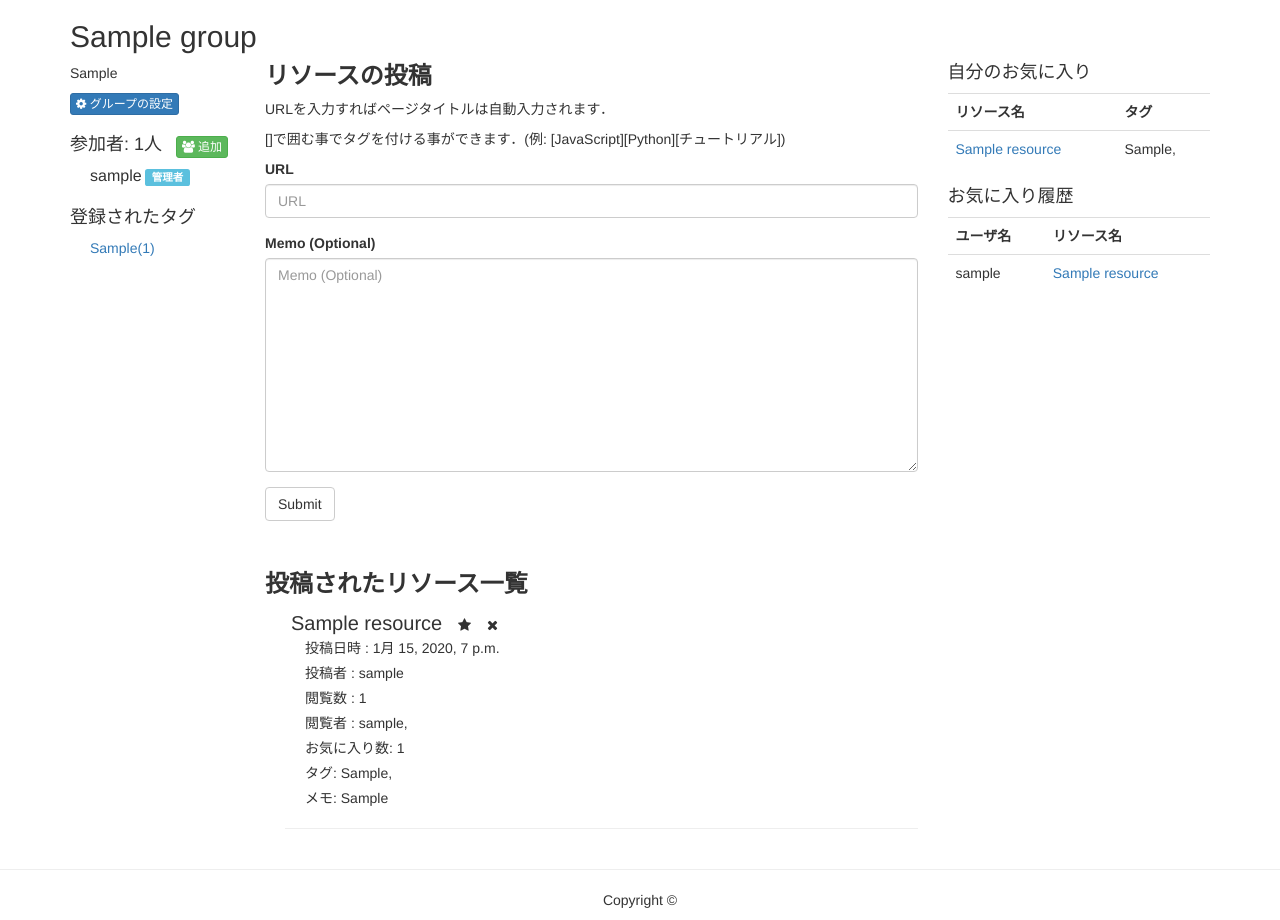
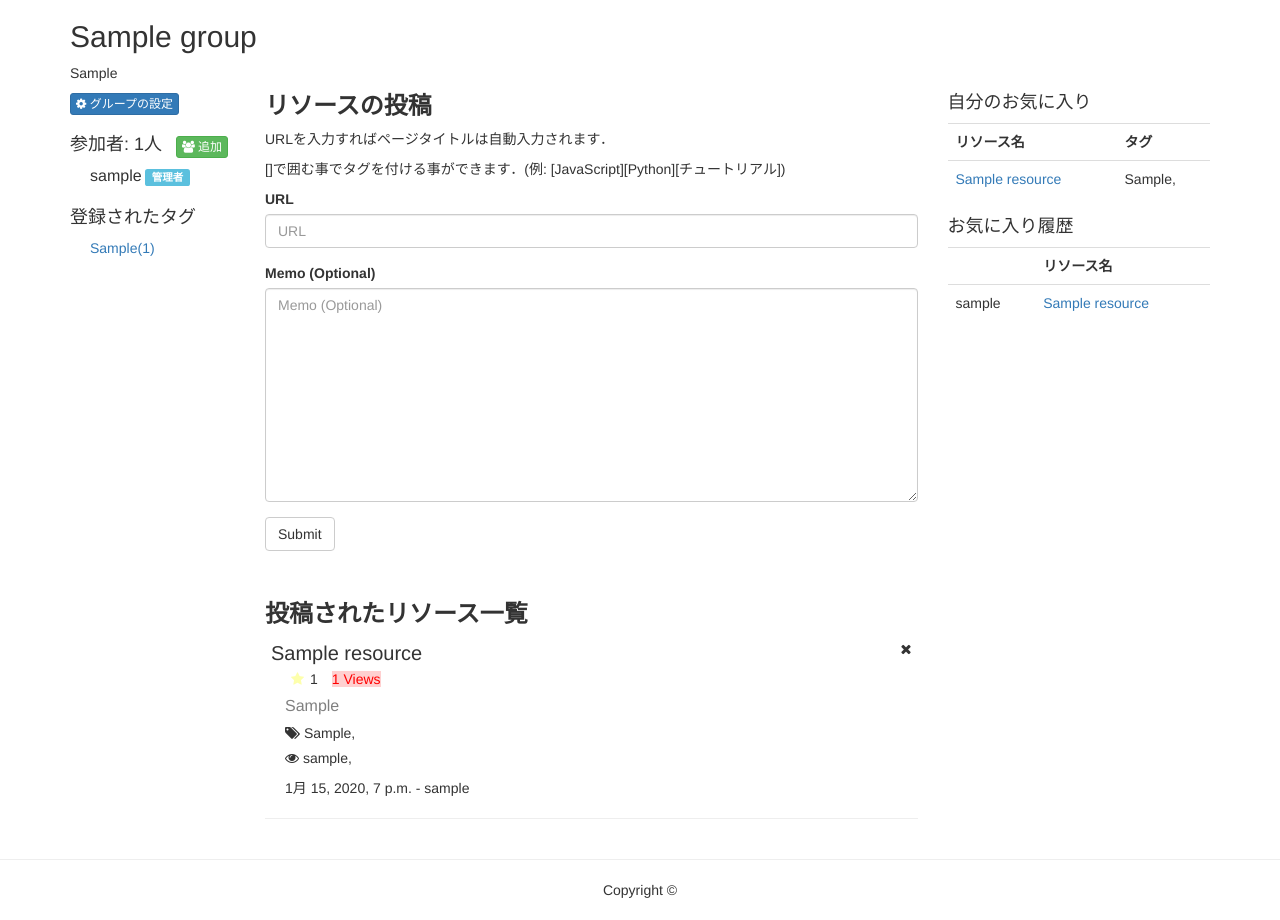
Before and after one commit to tomita0119/Private-Django-Project, a Django app: page /surm/1/ in a window 1280 px wide. Shown: the part 52-972 px from the top of the page. After the commit the page ends 950 px from the top, so only its background shows below. Run offline with Django 3.2, Linux system fonts and the light colour scheme; a user stored in the database is signed in; tables that the repository leaves empty hold one stand-in row (values such as "Sample post"); some libraries are stand-ins or nearby versions.

Commit message:
レイアウト変更

```diff
--- a/static/css/group_index.css
+++ b/static/css/group_index.css
@@ -3,6 +3,7 @@
 }
 .posted_resource{
     margin-bottom: 20px;
+    margin-left: -20px;
 }
 .posted_resource_name{
     font-size: 20px;
@@ -72,3 +73,20 @@ h4{
 .list-inline{
     margin-bottom: 0px;
 }
+.dlt_button{
+    float: right;
+}
+.memo{
+    font-size: 16px;
+    color: grey;
+}
+i.fa-star{
+    color: #fdffac;
+}
+.views{
+    background: #ffd0d0;
+    color: red;
+}
+.posted_user{
+    margin-top: 10px;
+}
--- a/static/css/index.css
+++ b/static/css/index.css
@@ -1,4 +1,4 @@
 .mygroups tr{
-    font-size: 22px;
+    font-size: 20px;
     margin-bottom: 10px;
 }
--- a/templates/surm/group_index.html
+++ b/templates/surm/group_index.html
@@ -16,14 +16,12 @@
         <p>{{ message }}</p>
     {% endif %}
     <h2>{{ group.name }}</h2>
+    {% if group.explain %}
+    <p>{{ group.explain }}</p>
+    {% endif %}
     <div class="row">
         <div class="col-sm-2">
             <div class="group_info">
-                {% if group.explain %}
-                <p>{{ group.explain }}</p>
-                {% else %}
-
-                {% endif %}
                 {% if user.id == group.creater.id %}
                 <a href="{% url 'surm.views.group_settings' group_id=group.id %}" class="btn btn-xs btn-primary"><i class="fa fa-cog"></i> グループの設定</a>
                 {% endif %}
@@ -73,7 +71,6 @@
                 {% for resource in resources %}
                     <li class="posted_resource">
                         <button class="link_btn post_resource_btn" id="{{ resource.id }}" onclick="window.open('{{ resource.url }}')">{{ resource.name }}</button>
-                        <button class="fav_button icon_button" id="{{ resource.id }}"><i class="fa fa-star"></i></button>
                         {% if user.id == resource.creater.id %}
                         <button class="dlt_button icon_button" id="{{ resource.id }}"><i class="fa fa-times"></i></button>
                         <div class="dlt_confirm">
@@ -86,24 +83,22 @@
                         </div>
                         {% endif %}
                         <ul class="posted_resource_info">
-                            <li>投稿日時 : {{ resource.created }}</li>
-                            <li>投稿者 : {{ resource.creater.username }}</li>
-                            <li>閲覧数 : {{ resource.view }}</li>
-                            <li>閲覧者 :
+                            <li> <button class="fav_button icon_button" id="{{ resource.id }}"><i class="fa fa-star"></i></button>{{ resource.resourceuserfavorite_set.all.count }}　<span class="views">{{ resource.view }} Views</span></li>
+                            {% if resource.memo %}
+                            <li><span class="memo">{{ resource.memo }}</span></li>
+                            {% endif %}
+                            <li>
+                                <i class="fa fa-tags"></i>
+                                {% for tag in resource.tagresource_set.all %}
+                                    {{ tag.tag.tag }},
+                                {% endfor %}
+                            </li>
+                            <li><i class="fa fa-eye"></i>
                                 {% for read_user in resource.resourceuserview_set.all %}
                                     {{ read_user.user.username }},
                                 {% endfor %}
                             </li>
-                            <li>お気に入り数: {{ resource.resourceuserfavorite_set.all.count }}</li>
-                            <li>
-                                タグ:
-                                {% for tag in resource.tagresource_set.all %}
-                                    {{ tag.tag.tag }},
-                                {% endfor %}
-                            </li>
-                            {% if resource.memo %}
-                            <li>メモ: {{ resource.memo }}</li>
-                            {% endif %}
+                            <li class="posted_user">{{ resource.created }} - {{ resource.creater.username }}</li>
                         </ul>
                         <hr />
                     </li>
@@ -136,7 +131,7 @@
                 <h4>お気に入り履歴</h4>
                 <table class="table">
                     <tr>
-                        <th>ユーザ名</th>
+                        <th></th>
                         <th>リソース名</th>
                     </tr>
                     {% for favorite_resource in favorite_resources_history %}
--- a/templates/surm/index.html
+++ b/templates/surm/index.html
@@ -16,10 +16,16 @@
     <h3>参加しているグループ</h3>
     {% if mygroups %}
         <table class="table mygroups">
+            <tr>
+                <th>グループ名</th>
+                <th>説明</th>
+                <th>作成者</th>
+            </tr>
             {% for mygroup in mygroups %}
             <tr>
                 <td><a href="{% url 'surm.views.group_index' group_id=mygroup.id %}">{{ mygroup.name }}</a></td>
                 <td>{{ mygroup.explain }}</td>
+                <td>{{ mygroup.creater.username }}</td>
             </tr>
             {% endfor %}
         </table>
```
